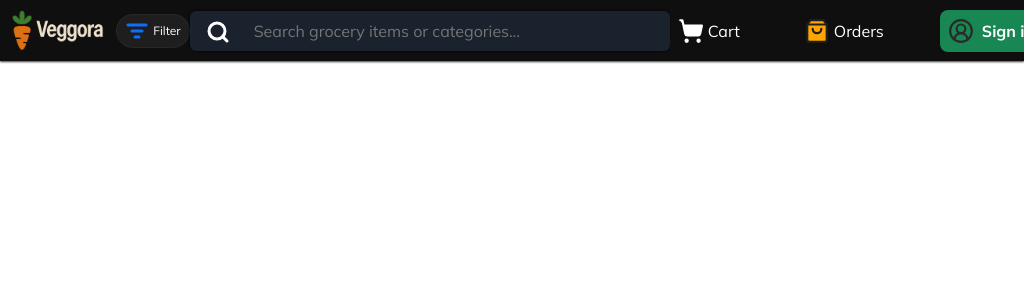
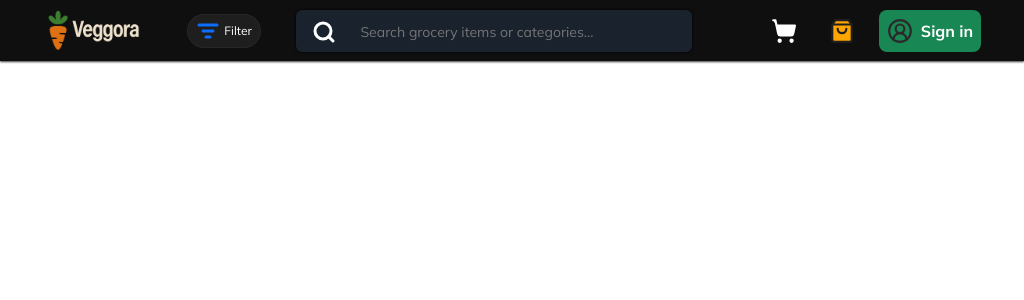
Before and after one commit to yash-882/veggora, a React (Vite) app: page / in a window 1024 px wide. Shown: the top 300 px of the page. Built offline with nearby package versions, Linux system fonts and the light colour scheme.

Commit message:
feat: add responsive styles for small desktops and large tablets (769px–1024px)

```diff
--- a/src/App.css
+++ b/src/App.css
@@ -115,3 +115,33 @@
         background-color: rgba(255, 255, 255, 0.12);
     }
 }
+
+/* For small desktop*/
+@media (min-width:769px) and (max-width:1024px) {
+    .navbar-section-1 {
+        justify-content: space-evenly;
+        width: 100%;
+    }
+
+    .navbar-section-2 {
+        order: 1;  /*swapping the positions of nav section 1 and 2*/
+        width: 40%;
+        justify-content: center;
+
+    }
+
+    .navbar-section-1 .para-link,
+    .navbar-section-2 .para-link {
+        display: none /*removing labels from small screen devices*/
+    }
+
+    /* adjust input group size for smaller screens*/
+    .nav-input-group {
+        height: 42px;
+        width: 55%;
+    }
+      /* customize placeholder */
+      .nav-input-group input::placeholder {
+        font-size: 14px;
+    }
+}
--- a/src/components/Navbar.jsx
+++ b/src/components/Navbar.jsx
@@ -44,7 +44,7 @@ function Navbar() {
             </div>
 
             {/* SECTION 2 — Right part of the navbar with links like cart, orders, and user dropdown */}
-            <div className="navbar-section-2 py-lg-0 pb-1 d-flex flex-shrink-1">
+            <div className="navbar-section-2 py-lg-0 pb-1 pb-md-0 d-flex  flex-shrink-1">
 
                  {/* Mobile logo (visible on small screens) */}
                  <div className="veggora-logo-mobile me-4">
@@ -54,7 +54,7 @@ function Navbar() {
                 </div>
 
                    {/* Navigation icons and links */}
-                   <ul className='list-unstyled gap-lg-5 gap-md-4 gap-4 d-flex my-0'>
+                   <ul className='list-unstyled gap-xl-5 gap-md-3 gap-3 d-flex my-0'>
 
 {/* Cart icon and label */}
 <li className='nav-item d-flex'>
```
